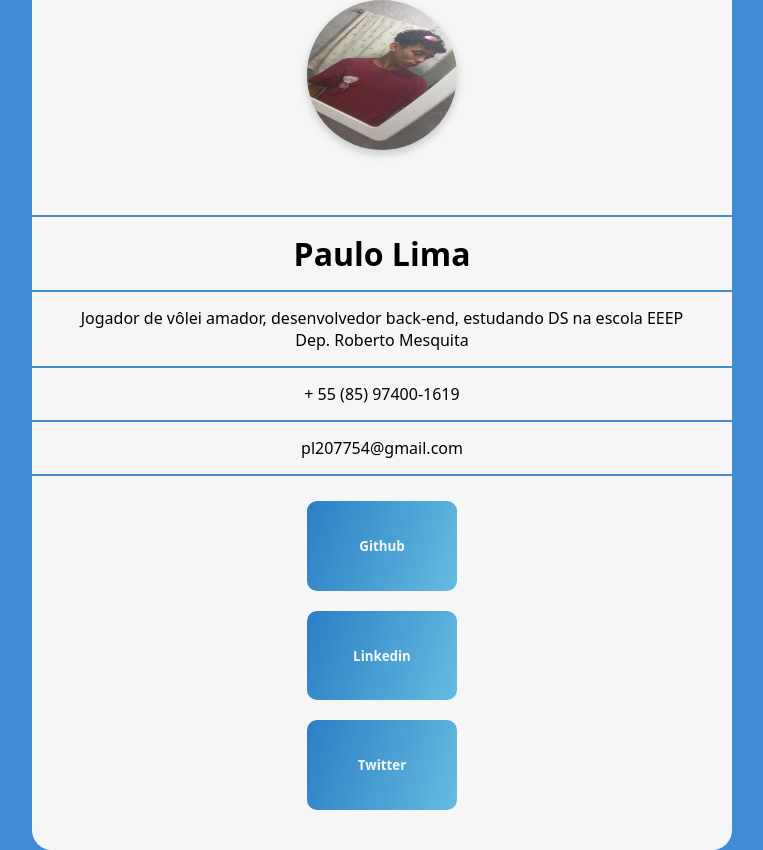
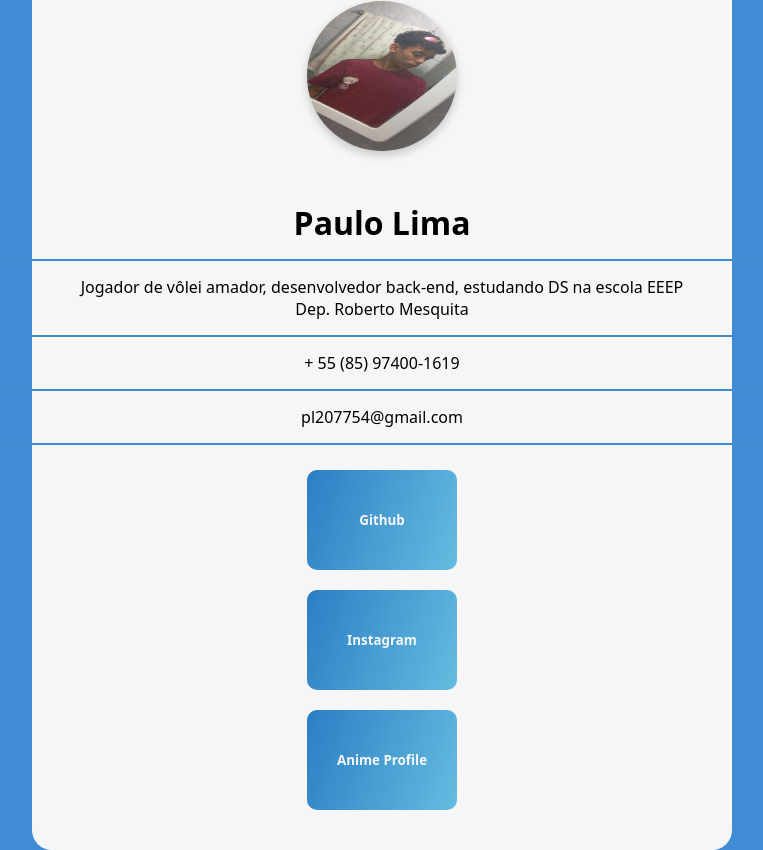
Before and after one commit to PauloLima4/projeto3-criando-um-componente-profile, a React (Vite) app: page / in a window 1280 px wide. Shown: the whole page, without its empty margins (258-1021 px from the left). Built offline with nearby package versions, Linux system fonts and the light colour scheme.

Commit message:
Update index.jsx

```diff
--- a/src/components/Profile/index.jsx
+++ b/src/components/Profile/index.jsx
@@ -5,7 +5,7 @@ export default function Profile(props){
         <div className={styles.container}>
             {/* imagem do usuário */}
             <img src={props.img} />
-            <hr />
+
             {/* nome do usuário */}
             <h1>{props.name}</h1>
 
@@ -20,8 +20,8 @@ export default function Profile(props){
 
             {/* botões de contato */}
             <button><a href={props.githubUrl}>Github</a></button>
-            <button><a href={props.linkedinUrl}>Linkedin</a></button>
-            <button><a href={props.twitterUrl}>Twitter</a></button>
+            <button><a href={props.instagramUrl}>Instagram</a></button>
+            <button><a href={props.animeProfileUrl}>Anime Profile</a></button>
         </div>
     )
 }
```
